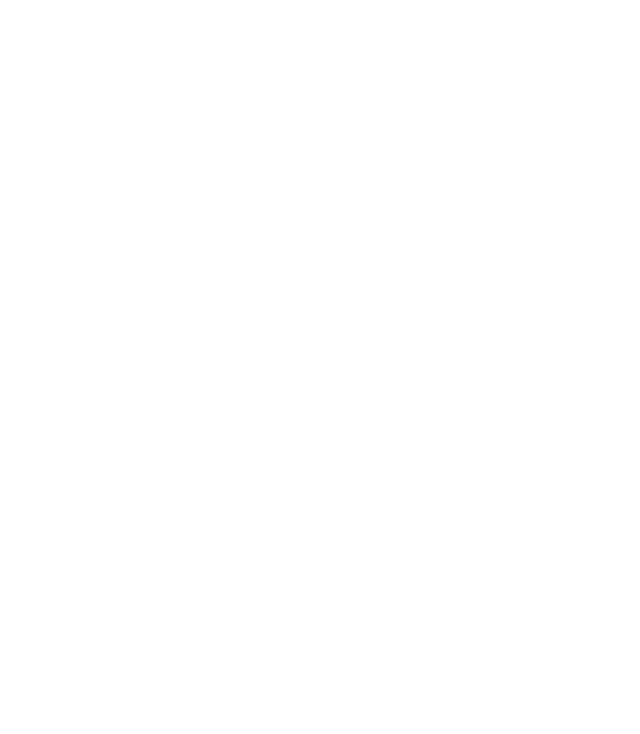
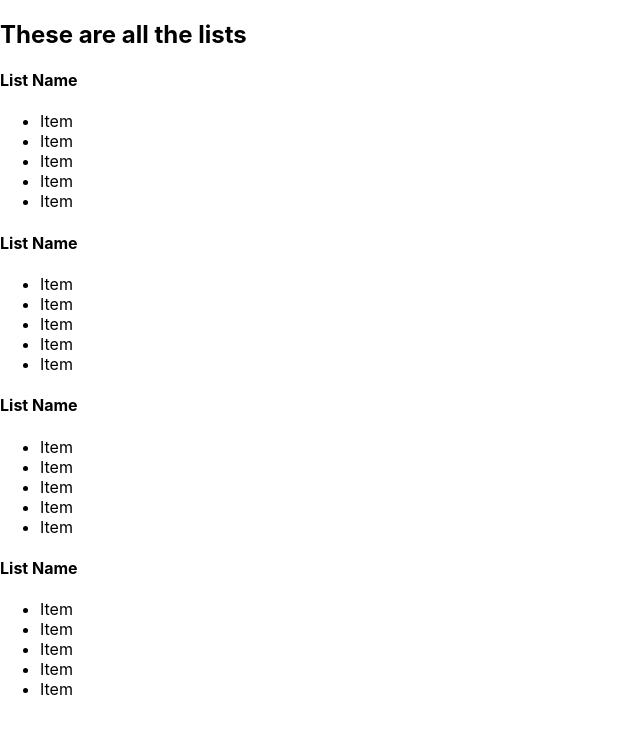
Before and after one commit to christina-ml/goal-maker-app, a React (Create React App) app: page / in a window 1280 px wide. Shown: the top 734 px of the page, without its empty margins (0-640 px from the left). Built offline with nearby package versions, Linux system fonts and the light colour scheme.

Commit message:
added List and Lists components

```diff
--- a/src/App.js
+++ b/src/App.js
@@ -1,5 +1,7 @@
 import { Component } from 'react';
 import './App.css';
+import Lists from './components/Lists';
+import Navbar from './components/Navbar';
 
 class App extends Component{
   constructor(){
@@ -8,6 +10,8 @@
   render(){
     return (
       <div className="app">
+        <Navbar />
+        <Lists />
       </div>
     );
   }
--- a/src/components/List.js
+++ b/src/components/List.js
@@ -7,6 +7,14 @@
     render(){
       return (
         <div className="list">
+            <h4>List Name</h4>
+            <ul>
+                <li>Item</li>
+                <li>Item</li>
+                <li>Item</li>
+                <li>Item</li>
+                <li>Item</li>
+            </ul>
         </div>
       );
     }
--- a/src/components/Lists.js
+++ b/src/components/Lists.js
@@ -1,4 +1,5 @@
 import { Component } from "react";
+import List from "./List";
 
 class Lists extends Component{
     constructor(){
@@ -7,6 +8,11 @@
     render(){
       return (
         <div className="lists">
+            <h2>These are all the lists</h2>
+            <List />
+            <List />
+            <List />
+            <List />
         </div>
       );
     }
```
